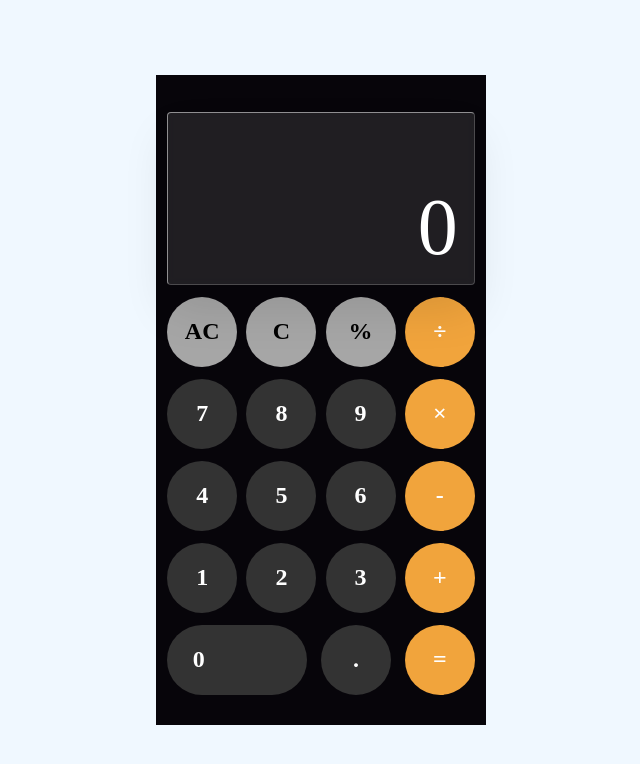
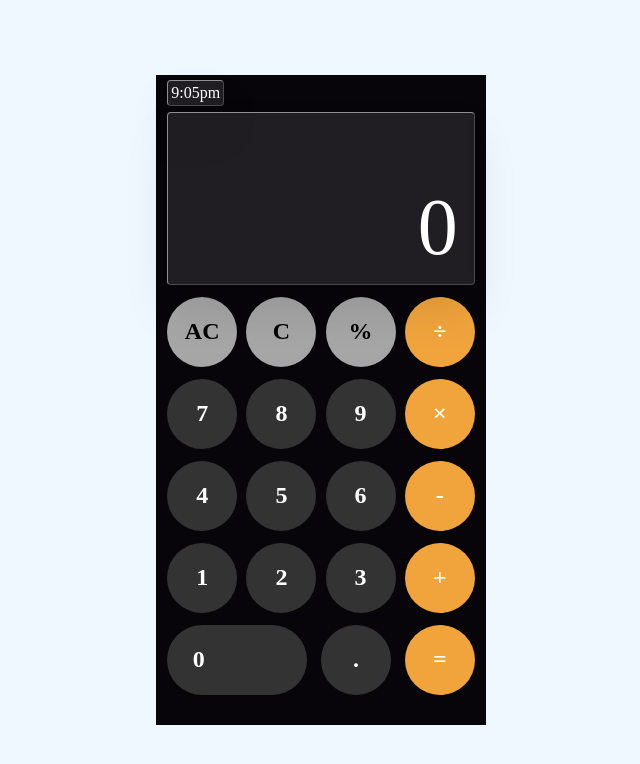
Before and after one commit to richardingwe/calculator-vanilla-javascript, a plain HTML site: page index.html in a window 1280 px wide. Shown: the whole page, without its empty margins (319-959 px from the left). Drawn offline with Linux system fonts and the light colour scheme.

Commit message:
added a digital clock to the calculator

```diff
--- a/index.html
+++ b/index.html
@@ -15,6 +15,7 @@
 	<body>
 		<div class="container">
 			<div class="calculator_body">
+				<div class="time">12:00am</div>
 				<div class="screen">
 					<div class="digits"></div>
 				</div>
--- a/script.js
+++ b/script.js
@@ -3,6 +3,7 @@ const buttons = document.querySelectorAll('.button');
 const clear = document.querySelector('.clear');
 const clearAll = document.querySelector('.clearAll');
 const solve = document.querySelector('.solve');
+const time = document.querySelector('.time');
 
 let question = 0;
 
@@ -129,3 +130,19 @@ function clearOne() {
         digit.style.fontSize = '3rem';
     }
 }
+
+setInterval(getTime, 1000);
+
+function getTime() {
+    let hours, timeOfTheDay;
+    let minutes = new Date(Date.now()).getMinutes();
+    if (minutes < 9) minutes = '0'.concat(minutes);
+    if (new Date(Date.now()).getHours() > 12) {
+        hours = new Date(Date.now()).getHours() - 12;
+        timeOfTheDay = 'pm';
+    } else {
+        hours = new Date(Date.now()).getHours();
+        timeOfTheDay = `am`;
+    }
+    time.innerHTML = `${hours}:${minutes}${timeOfTheDay}`;
+}
--- a/style.css
+++ b/style.css
@@ -18,6 +18,24 @@
 	height: 650px;
 	background-color: rgb(7, 5, 10);
 	padding: 2.3rem 0.7rem;
+	position: relative;
+}
+
+.time {
+	color: white;
+	padding: 3px;
+	/* margin-bottom: 1rem; */
+	position: absolute;
+	top: 5px;
+	border-radius: 4px;
+	backdrop-filter: blur(5px);
+	background: rgba(255, 255, 255, 0.1);
+	animation: animate 10s linear infinite;
+	box-shadow: 0 25px 45px rgba(0, 0, 0, 0.1);
+	border: 1px solid rgba(255, 255, 255, 0.5);
+	border-right: 1px solid rgba(255, 255, 255, 0.2);
+	border-bottom: 1px solid rgba(255, 255, 255, 0.2);
+	overflow-x: hidden;
 }
 
 .screen {
```
